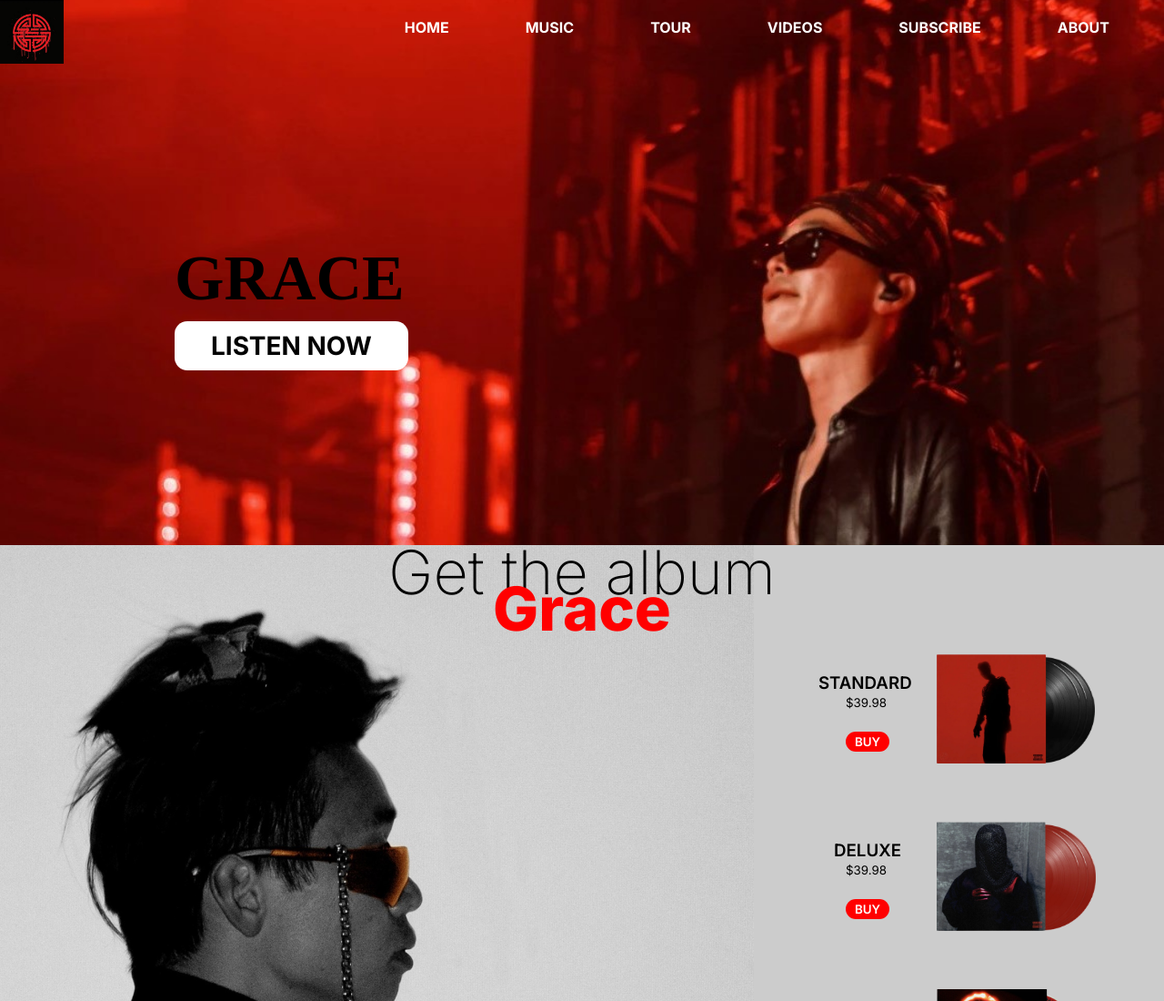
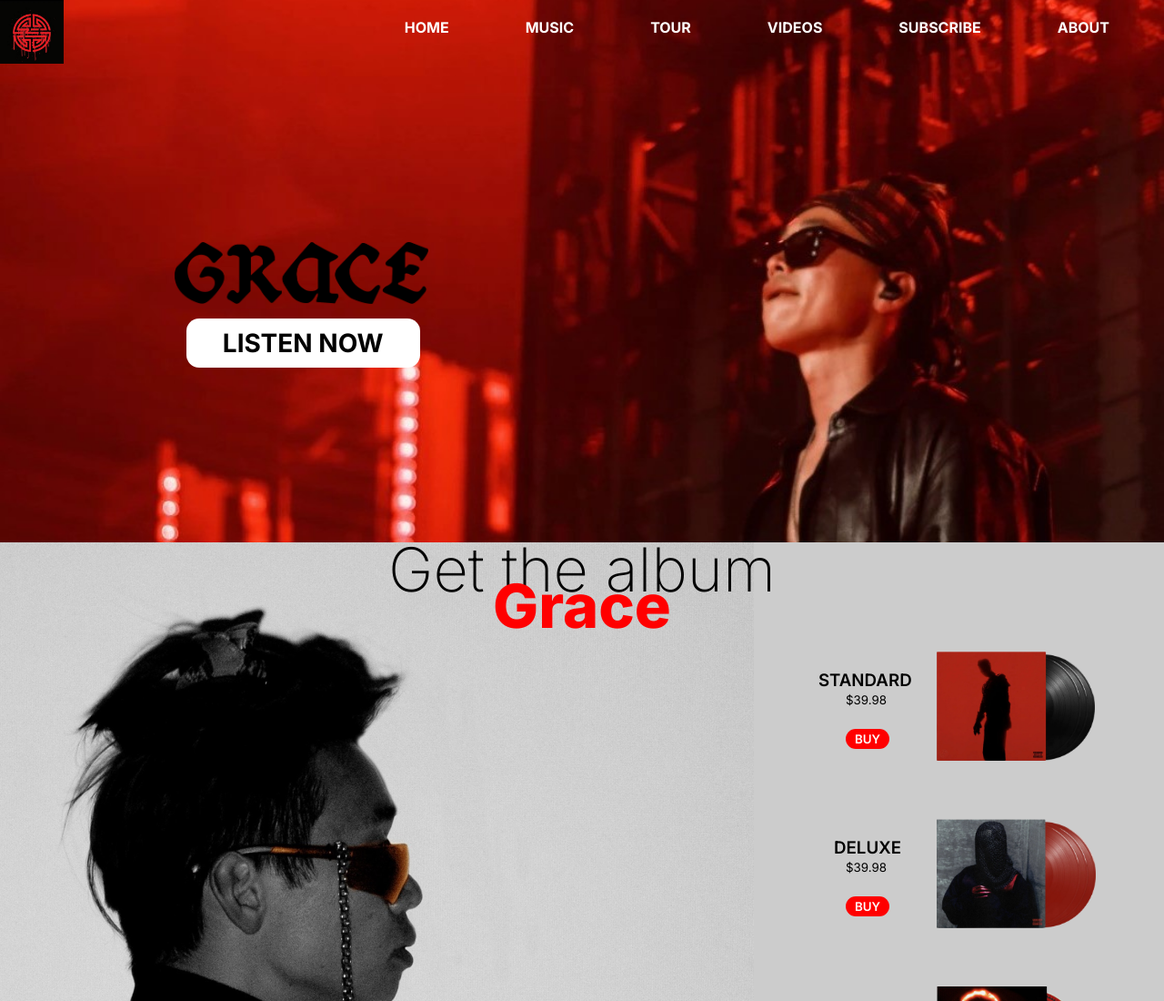
Before and after one commit to psamper1/ZHU-Web-example, a plain HTML site: page index.html in a window 1280 px wide. Shown: the top 1100 px of the page at 91% size. Drawn offline with Linux system fonts and the light colour scheme.

Commit message:
letters updated
letters updated

```diff
--- a/index.html
+++ b/index.html
@@ -21,7 +21,8 @@
       <li><a href="#">About</a></li>
    </ul>
   </nav>
-     <h1>GRACE</h1>
+
+     <img class="h1" src="/ZHU Grace_files/grace.png" alt="">
   <div class="button1">
    <button class="button2" value="Open Window" onclick="window.open ('https://open.spotify.com/album/7iT2FObD258Tu1W2YUHZg5','_blank' )">listen now </button>
   </div>
--- a/style.css
+++ b/style.css
@@ -3,6 +3,16 @@
 *{
     margin: 0%
 }
+.h1{
+    text-align: left;
+    padding-left: 15%;
+    padding-top: 15%;
+    float: left;
+ height: 68px;}
+
+
+
+
 h1{
     text-align: left;
     padding-left: 15%;
@@ -44,7 +54,8 @@ background-position:center;
     margin-top: 7px ;
     text-align: left;
     padding-bottom: 15%;
-    padding-left: 15%;
+    padding-left: 16%;
+    padding-top: 21%;
 }
 
 .button2
```
Also changed, not shown: ZHU Grace_files/grace.png (added).
